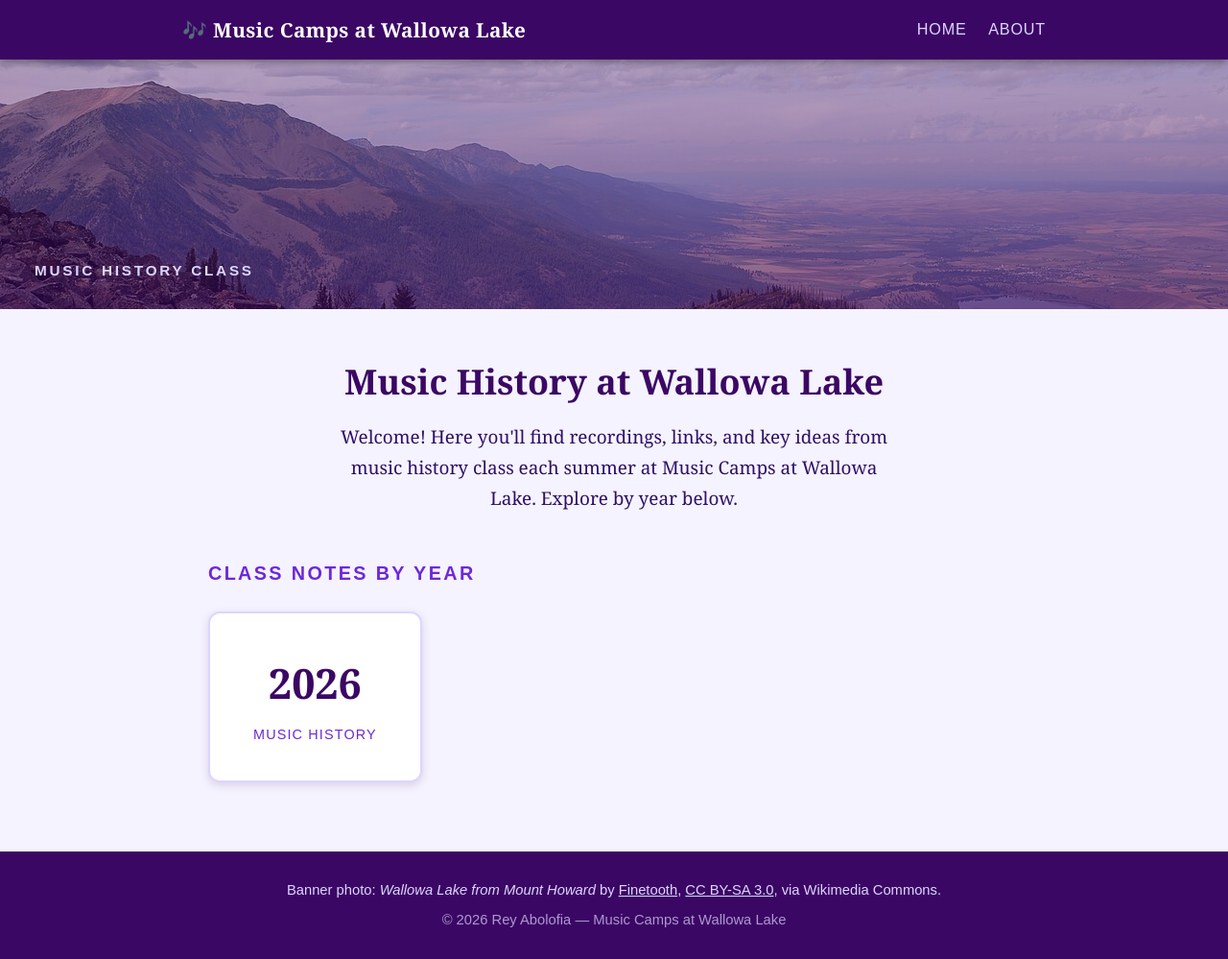
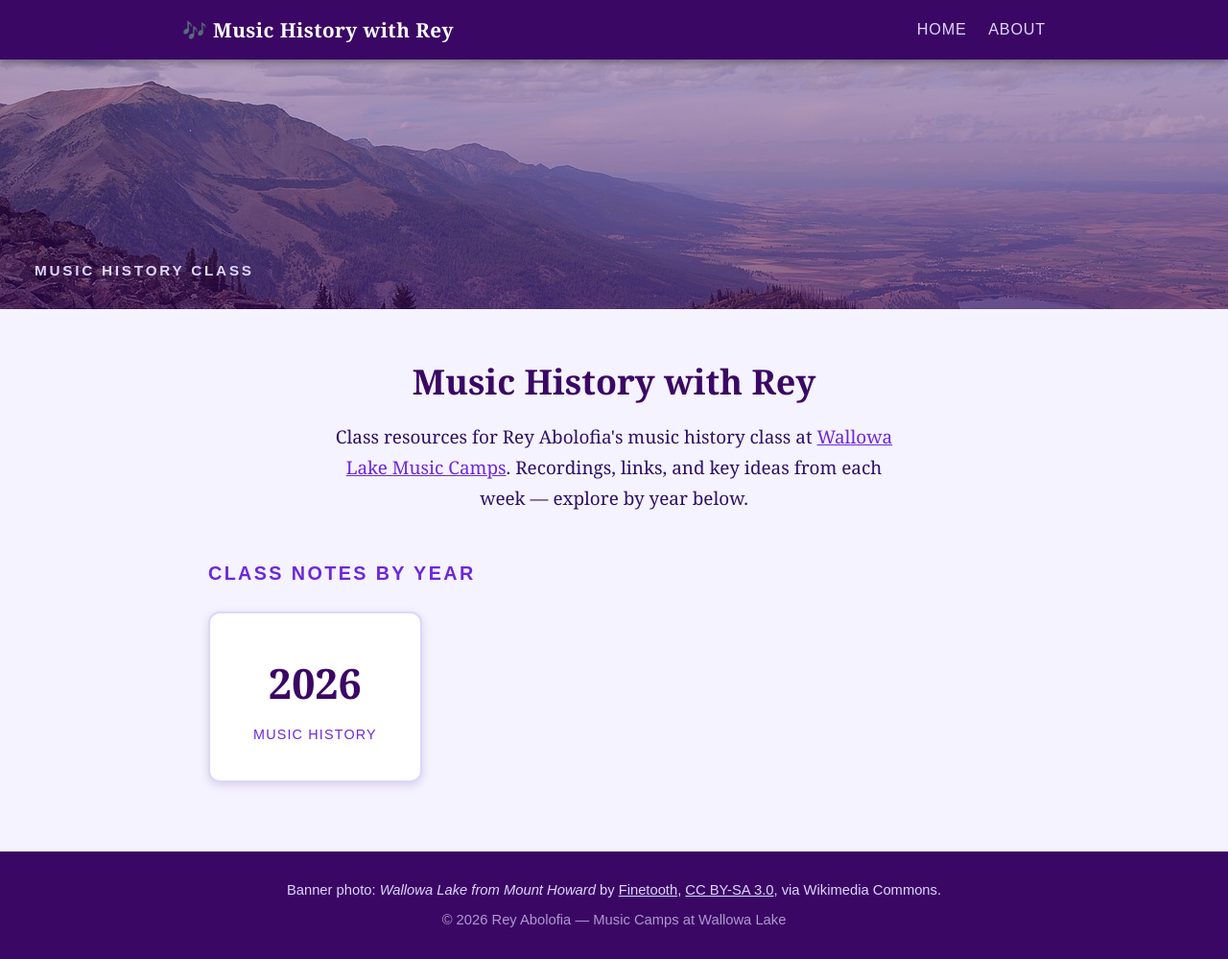
Before and after one commit to purple4reina/wallowalake, a Jekyll site: the page built from index.html, in a window 1280 px wide and 999 px high. Shown: the whole window at 96% size. Built offline with Jekyll 4.4.1, drawn with Linux system fonts in a browser that asks for light colours.

Commit message:
Rename site to avoid confusion with official camp website
Change title from "Music Camps at Wallowa Lake" to "Music History with Rey"
and add a link to the official wlmusiccamps.org on the home page.

Co-Authored-By: Claude Sonnet 4.6 <noreply@anthropic.com>

```diff
--- a/_config.yml
+++ b/_config.yml
@@ -1,5 +1,5 @@
-title: "Music Camps at Wallowa Lake"
-description: "Music History Class — Resources for Students"
+title: "Music History with Rey"
+description: "Class resources for music history at Wallowa Lake Music Camps"
 baseurl: "/wallowalake"
 url: "https://purple4reina.github.io"
 
--- a/index.html
+++ b/index.html
@@ -4,10 +4,11 @@ title: "Home"
 ---
 
 <div class="home-intro">
-  <h1>Music History at Wallowa Lake</h1>
+  <h1>Music History with Rey</h1>
   <p>
-    Welcome! Here you'll find recordings, links, and key ideas from music history class
-    each summer at Music Camps at Wallowa Lake. Explore by year below.
+    Class resources for Rey Abolofia's music history class at
+    <a href="https://wlmusiccamps.org/" target="_blank" rel="noopener">Wallowa Lake Music Camps</a>.
+    Recordings, links, and key ideas from each week — explore by year below.
   </p>
 </div>
 
```
